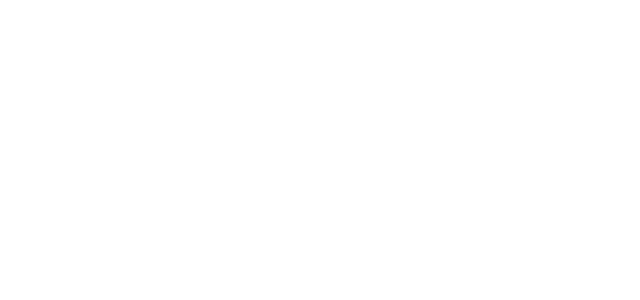
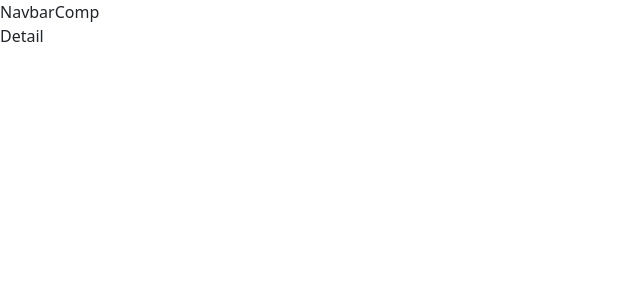
Before and after one commit to jpablow/ADL-FSJS-M05U04, a React (Vite) app: page /pizza/1 in a window 1280 px wide. Shown: the top 300 px of the page, without its empty margins (0-640 px from the left). Built offline with nearby package versions, Linux system fonts and the light colour scheme.

Commit message:
Estructura básica de componentes, vistas y contexto

```diff
--- a/index.html
+++ b/index.html
@@ -4,7 +4,7 @@
     <meta charset="UTF-8" />
     <link rel="icon" type="image/svg+xml" href="/vite.svg" />
     <meta name="viewport" content="width=device-width, initial-scale=1.0" />
-    <title>Prueba M05U04</title>
+    <title>Prueba M05U04 - Mamma Mia!</title>
   </head>
   <body>
     <div id="root"></div>
--- a/src/App.jsx
+++ b/src/App.jsx
@@ -1,7 +1,26 @@
 import './App.css';
+import 'bootstrap/dist/css/bootstrap.min.css';
+import { Provider } from './Context';
+import { Routes, Route, BrowserRouter } from 'react-router-dom';
+import NavbarComp from './components/NavbarComp';
+import Cart from './views/Cart';
+import Home from './views/Home';
+import Detail from './views/Detail';
 
 function App() {
-  return <></>;
+  return (
+    <BrowserRouter>
+      <Provider>
+        <NavbarComp />
+
+        <Routes>
+          <Route path="/" element={<Home />} />
+          <Route path="/cart" element={<Cart />} />
+          <Route path="/pizza/:id" element={<Detail />} />
+        </Routes>
+      </Provider>
+    </BrowserRouter>
+  );
 }
 
 export default App;
--- a/src/Context.jsx
+++ b/src/Context.jsx
@@ -0,0 +1,7 @@
+import { createContext } from 'react';
+
+export const Context = createContext();
+
+export const Provider = ({ children }) => {
+  return <Context.Provider value={{ id: 123 }}>{children}</Context.Provider>;
+};
--- a/src/components/CardComp.jsx
+++ b/src/components/CardComp.jsx
@@ -0,0 +1,5 @@
+const CardComp = () => {
+  return <div>CardComp</div>;
+};
+
+export default CardComp;
--- a/src/components/NavbarComp.jsx
+++ b/src/components/NavbarComp.jsx
@@ -0,0 +1,5 @@
+const NavbarComp = () => {
+  return <div>NavbarComp</div>;
+};
+
+export default NavbarComp;
--- a/src/views/Cart.jsx
+++ b/src/views/Cart.jsx
@@ -0,0 +1,5 @@
+const Cart = () => {
+  return <div>Cart</div>;
+};
+
+export default Cart;
--- a/src/views/Detail.jsx
+++ b/src/views/Detail.jsx
@@ -0,0 +1,5 @@
+const Detail = () => {
+  return <div>Detail</div>;
+};
+
+export default Detail;
--- a/src/views/Home.jsx
+++ b/src/views/Home.jsx
@@ -0,0 +1,5 @@
+const Home = () => {
+  return <div>Home</div>;
+};
+
+export default Home;
```
